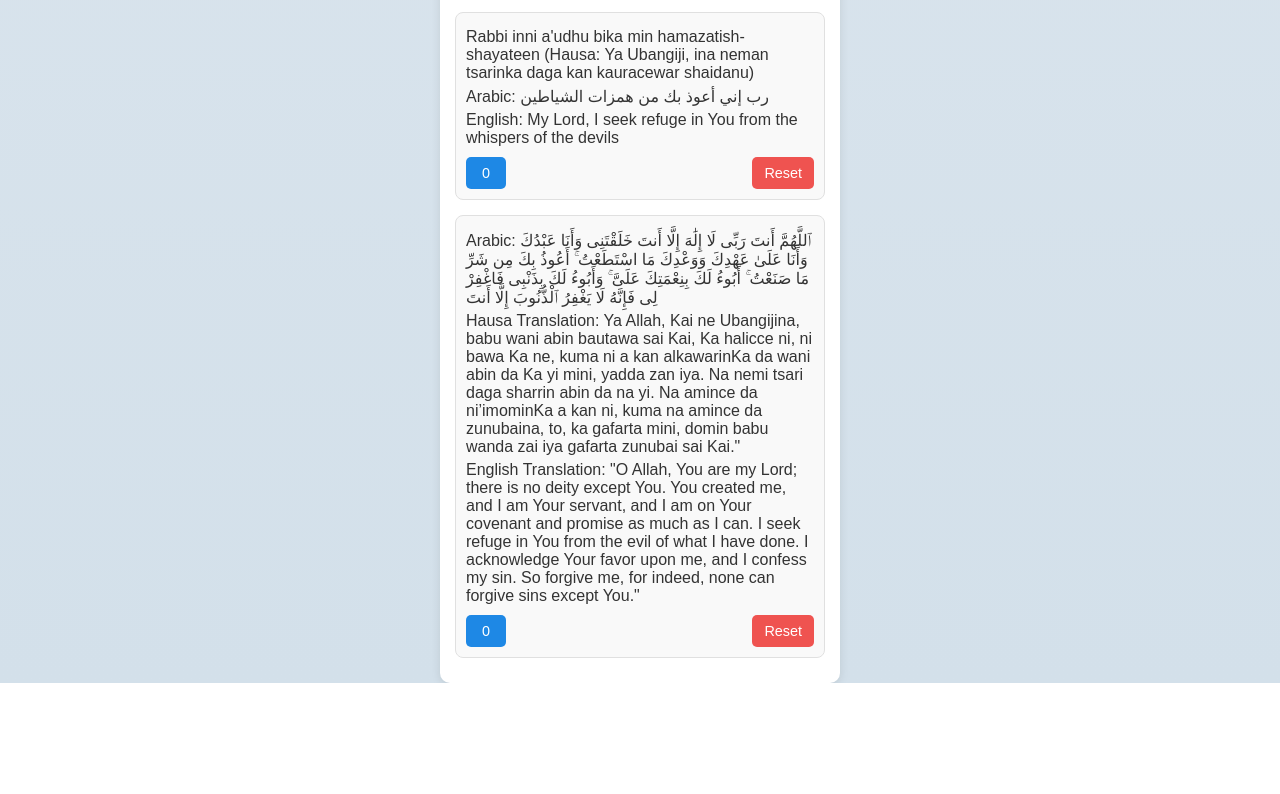
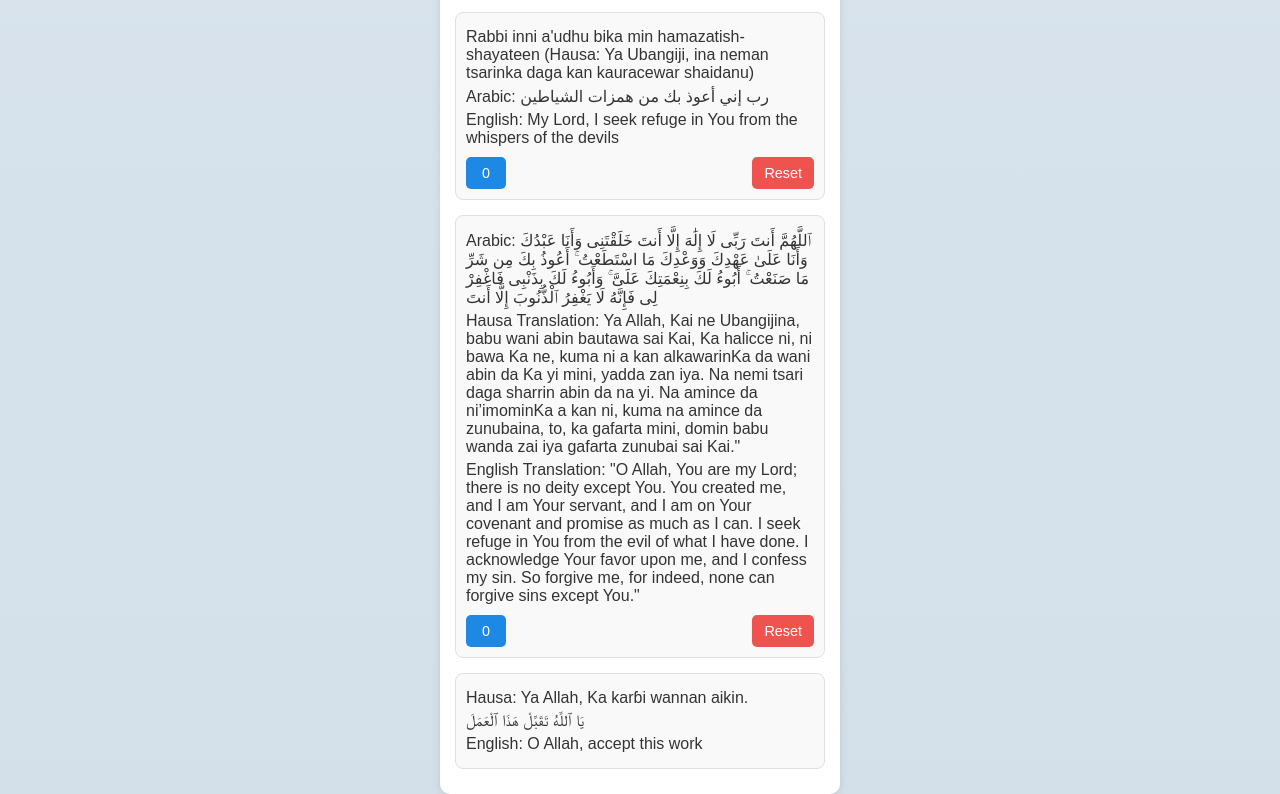
Before and after one commit to Haruna-ADUSTECH/Azkar, a plain HTML site: page index.html in a window 1280 px wide. Shown: the part 4268-5062 px from the top of the page. Before the commit the page ends 4951 px from the top, so only its background shows below. Drawn offline with Linux system fonts and the light colour scheme.

Commit message:
Update index.html

```diff
--- a/index.html
+++ b/index.html
@@ -225,6 +225,12 @@
                     <button class="counter" data-count="0">0</button>
                     <button class="reset-btn">Reset</button>
                 </div>
+            </div>
+            <div class="azkar-item">
+                <p>Hausa: Ya Allah, Ka karɓi wannan aikin.</p>
+                <p>يَا ٱللَّهُ تَقَبَّلْ هَذَا ٱلْعَمَلَ</p>
+                <p>English: O Allah, accept this work</p>
+
             </div>
         </div>
 
```
